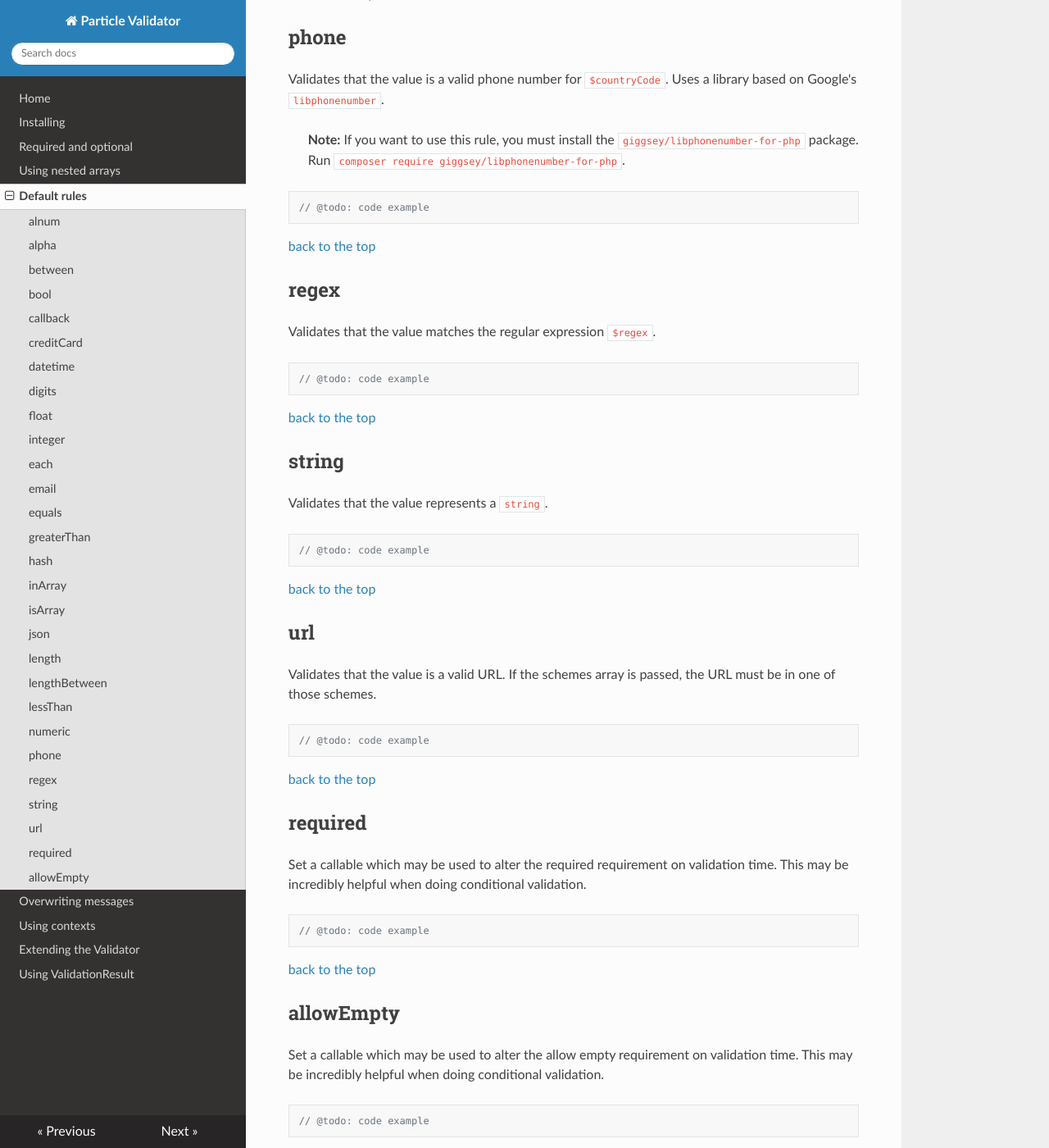
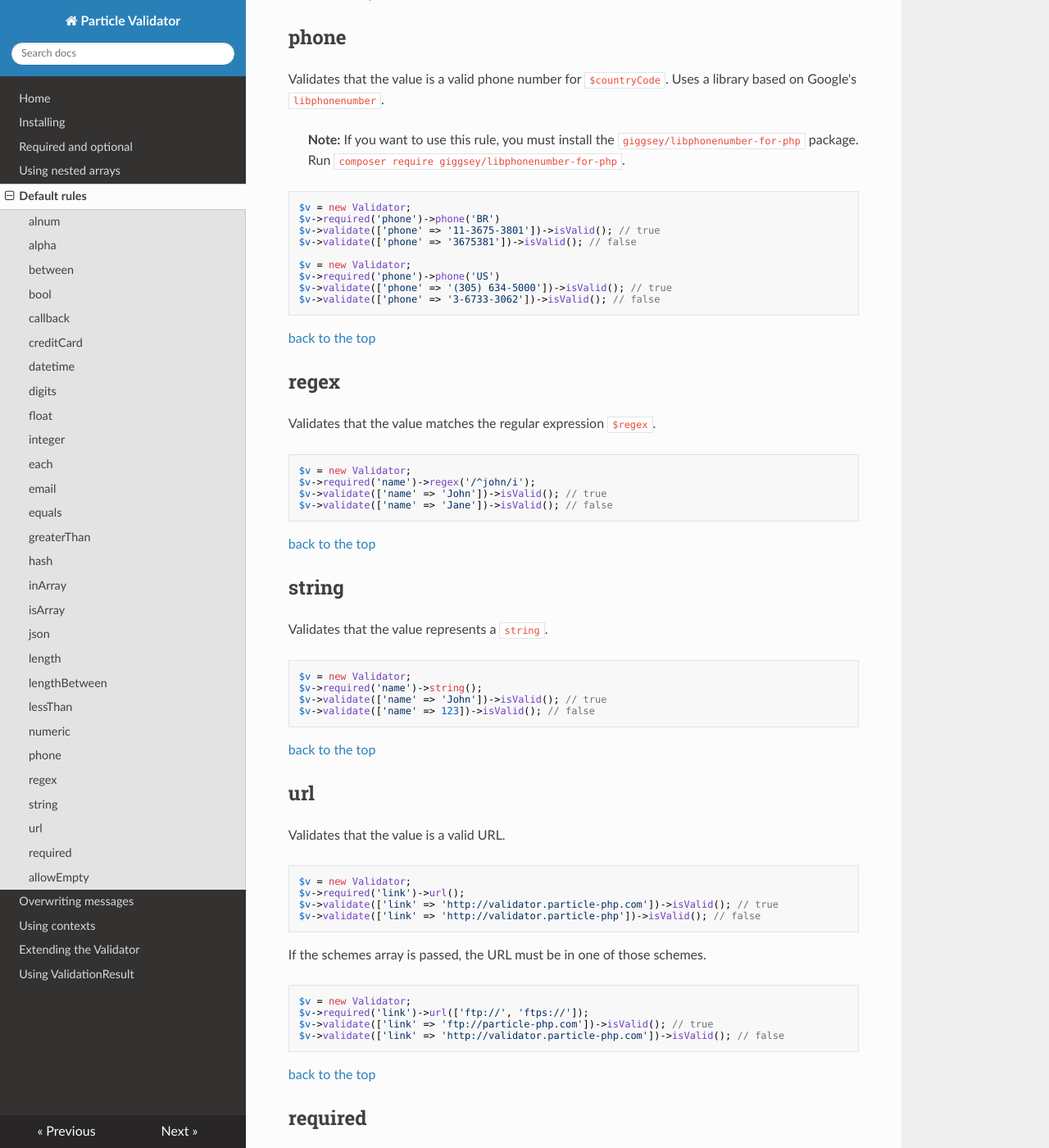
Before and after one commit to particle-php/Validator, an MkDocs documentation site: the page built from docs/rules.md, in a window 1280 px wide and 1400 px high, scrolled down 8149 px. Shown: the whole window at 82% size. Built offline with MkDocs 1.6.1, drawn with Linux system fonts in a browser that asks for light colours; nearby versions of some CDN libraries; old or Windows-style settings are respelled for this version of MkDocs.

Commit message:
Add phone, regex, string, and url examples

````diff
--- a/docs/rules.md
+++ b/docs/rules.md
@@ -423,7 +423,15 @@ Validates that the value is a valid phone number for `$countryCode`. Uses a libr
 > Run `composer require giggsey/libphonenumber-for-php`.
 
 ```php
-// @todo: code example
+$v = new Validator;
+$v->required('phone')->phone('BR')
+$v->validate(['phone' => '11-3675-3801'])->isValid(); // true
+$v->validate(['phone' => '3675381'])->isValid(); // false
+
+$v = new Validator;
+$v->required('phone')->phone('US')
+$v->validate(['phone' => '(305) 634-5000'])->isValid(); // true
+$v->validate(['phone' => '3-6733-3062'])->isValid(); // false
 ```
 
 [back to the top](#included-validation-rules)
@@ -433,7 +441,10 @@ Validates that the value is a valid phone number for `$countryCode`. Uses a libr
 Validates that the value matches the regular expression `$regex`.
 
 ```php
-// @todo: code example
+$v = new Validator;
+$v->required('name')->regex('/^john/i');
+$v->validate(['name' => 'John'])->isValid(); // true
+$v->validate(['name' => 'Jane'])->isValid(); // false
 ```
 
 [back to the top](#included-validation-rules)
@@ -443,17 +454,32 @@ Validates that the value matches the regular expression `$regex`.
 Validates that the value represents a `string`.
 
 ```php
-// @todo: code example
+$v = new Validator;
+$v->required('name')->string();
+$v->validate(['name' => 'John'])->isValid(); // true
+$v->validate(['name' => 123])->isValid(); // false
 ```
 
 [back to the top](#included-validation-rules)
 
 ## url
 
-Validates that the value is a valid URL. If the schemes array is passed, the URL must be in one of those schemes.
+Validates that the value is a valid URL.
 
 ```php
-// @todo: code example
+$v = new Validator;
+$v->required('link')->url();
+$v->validate(['link' => 'http://validator.particle-php.com'])->isValid(); // true
+$v->validate(['link' => 'http://validator.particle-php'])->isValid(); // false
+```
+
+If the schemes array is passed, the URL must be in one of those schemes.
+
+```php
+$v = new Validator;
+$v->required('link')->url(['ftp://', 'ftps://']);
+$v->validate(['link' => 'ftp://particle-php.com'])->isValid(); // true
+$v->validate(['link' => 'http://validator.particle-php.com'])->isValid(); // false
 ```
 
 [back to the top](#included-validation-rules)
````
